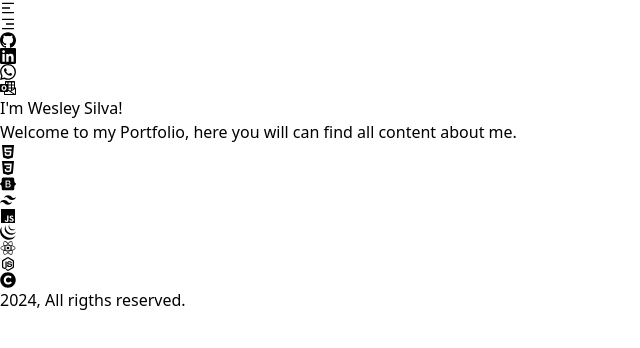
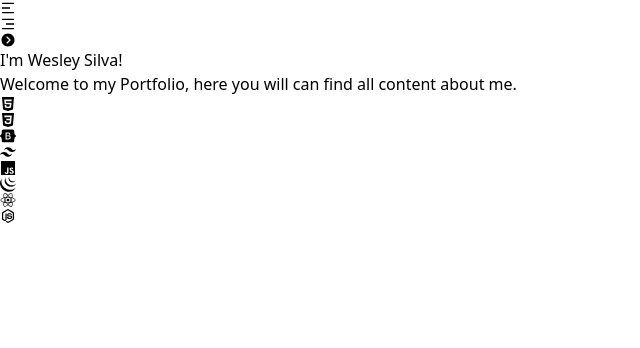
Before and after one commit to wesley-silv/Portfolio-React-JS, a React (Vite) app: page / in a window 1280 px wide. Shown: the top 348 px of the page, without its empty margins (0-640 px from the left). Built offline with nearby package versions, Linux system fonts and the light colour scheme.

Commit message:
Rework in stack code, rewrite the code of brach main.

```diff
--- a/src/App.jsx
+++ b/src/App.jsx
@@ -2,7 +2,6 @@ import './App.css'
 import MenuToggle from './components/menu-toggle'
 import Media from './components/media'
 import Banner from './components/banner'
-import Footer from './components/footer'
 import Stack from './components/stack'
 
 const App = () => {
@@ -13,7 +12,6 @@ const App = () => {
       <Media />
       <Banner />
       <Stack />
-      <Footer />
     </div>
   )
 }
--- a/src/components/banner.jsx
+++ b/src/components/banner.jsx
@@ -2,11 +2,11 @@ const Banner = () => {
 
   return (
 
-    <div className="mx-20 my-4">
-      <h1 className="my-4 text-3xl font-extrabold italic text-indigo-800 drop-shadow-lg">
+    <div className="mx-28 mb-12">
+      <h2 className="mb-4 text-4xl font-extrabold italic text-indigo-800 drop-shadow-lg">
         I'm Wesley Silva!
-      </h1>
-      <h2 className="text-lg text-wrap font-bold italic text-indigo-500 mx-10">
+      </h2>
+      <h2 className="text-lg font-bold italic text-indigo-500 mx-10">
         Welcome to my Portfolio, here you will can find all content about me.
       </h2>
     </div>
--- a/src/components/footer.jsx
+++ b/src/components/footer.jsx
@@ -5,9 +5,9 @@ const Footer = () => {
   const copyRight = '2024, All rigths reserved.'
 
   return (
-    <div className="bg-blue-600 w-full text-white absolute bottom-0 p-4">
+    <div className="bg-blue-600 w-full text-gray-300 relative bottom-0 p-2">
       <article className='text-center text-gray-300'>
-        <FaCopyright className='inline-block m-2' size={16} />
+        <FaCopyright className='inline-block m-2  text-gray-300' size={20} />
         <span className='inline-block'>{copyRight}</span>
       </article>
     </div>
--- a/src/components/media.jsx
+++ b/src/components/media.jsx
@@ -1,10 +1,29 @@
 import { SiMicrosoftoutlook, SiLinkedin, SiGithub, SiWhatsapp } from "react-icons/si";
+import { IoIosArrowDroprightCircle, IoIosArrowDropdownCircle  } from "react-icons/io";
+
+import React, {useState} from 'react'
 
 const Media = () => {
 
+  const [isOpen, setIsOpen] = useState(true)
+  const [isSlide, setIsSlide] = useState(true)
+
+  const mediaOpen = () => {
+    setIsOpen(!isOpen)
+    setIsSlide(!isSlide)
+  }
+
+  const buttonOpen = <IoIosArrowDroprightCircle className='m-3 text-gray-400 size-8 hover:cursor-pointer hover:border-collapse duration-500'  title='Touch to open' onClick={mediaOpen}/>
+  const buttonClose = <IoIosArrowDropdownCircle className='m-3 text-gray-400 size-8 hover:cursor-pointer hover:border-collapse duration-500'  title='Touch to close' onClick={mediaOpen}/>
   return (
-    <div className="text-blue-500 min-w-full relative right-12 hover:right-0 duration-300 z-0" title='Touch to open'>
-      <section className="bg-gray-300 inline-block my-4 px-2 absolute z-10 rounded">
+    <div className="">
+      {
+        isOpen ? buttonOpen : buttonClose
+      }
+      {
+        isSlide ? <></>
+       :
+       <section className="bg-gray-300 inline-block absolute z-10 px-4 rounded">
         <a href='https://github.com/wesley-silv' target="_blank">
           <SiGithub className='m-3 text-black size-7 hover:cursor-pointer hover:border-collapse' target='_blank' title='Go to GitHub'/>
         </a>
@@ -18,6 +37,8 @@ const Media = () => {
           <SiMicrosoftoutlook className='m-3 text-blue-500 size-7 hover:cursor-pointer hover:border-collapse' target='_blank' title='Go to Outlook' />
         </a>
       </section>
+      }
+
     </div>
   )
 }
--- a/src/components/menu-toggle.jsx
+++ b/src/components/menu-toggle.jsx
@@ -14,16 +14,16 @@ const MenuToggle = () => {
     setIsShow(!isShow)
   }
 
-  let openMenu = < RiMenu2Line className="text-gray-200 size-10 cursor-pointer absolute right-0 mx-4" title="Open menu"/>;
-  let closeMenu = < RiMenu3Line className="text-gray-200 size-10 cursor-pointer absolute right-0 mx-4" title="Close menu" />;
+  let openMenu = < RiMenu2Line className="text-gray-200 size-10 cursor-pointer absolute right-0 mx-4" onClick={handleListClick}/>;
+  let closeMenu = < RiMenu3Line className="text-gray-200 size-10 cursor-pointer absolute right-0 mx-4" onClick={handleListClick}/>;
 
   return (
-    <div className="bg-blue-500 w-full h-16 p-4 relative z-0" onClick={handleListClick}>
+    <div className="bg-blue-500 w-full h-16 p-3 relative">
       {
       isList ? openMenu : closeMenu
       }
       { isShow ? closeMenu :
-        <ul className="up-menu bg-gray-300 text-blue-800 font-bold text-lg w-56 p-2 absolute z-10 right-0 top-20 rounded text-center uppercase max-sm:w-60" >
+        <ul className="bg-gray-300 text-blue-800 font-bold w-60 p-2 py-4 absolute right-0 top-20 rounded text-center text-lg" >
         <li className="hover:cursor-pointer hover:bg-gray-400 rounded px-12">Home</li>
         <li className="hover:cursor-pointer hover:bg-gray-400 rounded px-12">About me</li>
         <li className="hover:cursor-pointer hover:bg-gray-400 rounded px-12">Stack</li>
--- a/src/components/stack.jsx
+++ b/src/components/stack.jsx
@@ -8,6 +8,8 @@ const Stack = () => {
   const [isReact, setIsReact] = useState(true)
   const [isJavaScript, setIsJavaScript] = useState(true)
 
+  const [isNode, setIsNode] = useState(true)
+
   const handleReact = () => {
     setIsReact(!isReact)
   }
@@ -15,9 +17,13 @@ const Stack = () => {
     setIsJavaScript(!isJavaScript)
   }
 
+  const handleNode = () => {
+    setIsNode(!isNode)
+  }
+
   return (
     <div >
-      <section className="mx-16 m-24 text-4xl flex">
+      <section className="flex mx-24 text-4xl">
       <IoLogoHtml5 className="text-red-500 cursor-pointer m-1"/>
       <IoLogoCss3 className="text-blue-500 cursor-pointer m-1"/>
       <SiBootstrap className="text-blue-700 cursor-pointer m-1"/>
@@ -25,17 +31,22 @@ const Stack = () => {
       <IoLogoJavascript className="text-yellow-500 cursor-pointer m-1" onClick={handleJavaScript}/>
       <SiJquery className="text-blue-600 cursor-pointer m-1"/>
       <IoLogoReact className="text-blue-500 cursor-pointer m-1" onClick={handleReact}/>
-      <IoLogoNodejs className="text-green-500 cursor-pointer m-1"/>
+      <IoLogoNodejs className="text-green-500 cursor-pointer m-1" onClick={handleNode}/>
       </section>
-      <article className="absolute top-64 my-16 mx-8 p-4 flex">
+      <article className="flex mx-32 my-6">
       {
-        isReact ? <p className="drop-shadow-lg text-xl"></p> : <article className=" h-60 w-96 block text-blue-700 bg-gray-200 rounded-md shadow-lg drop-shadow-md p-4 text-center text-lg">
+        isReact ? <p className="drop-shadow-lg text-xl"></p> : <article className="w-96 block text-blue-700 bg-gray-200 rounded-md shadow-lg drop-shadow-md p-4 text-center text-lg">
           React is a fantastic framework! I use to create responsive fronts, structure components in displays, insert icons, change of states that management dynamic interactions to user, and many more.
         </article>
       }
       {
-        isJavaScript ? <p className="drop-shadow-lg text-xl"></p> : <article className=" h-60 w-96 block text-black bg-yellow-200 rounded-md shadow-lg drop-shadow-md p-4 text-center text-lg">
+        isJavaScript ? <p className="drop-shadow-lg text-xl"></p> : <article className="w-96 block text-black bg-yellow-200 rounded-md shadow-lg drop-shadow-md p-4 text-center text-lg">
           JavaScript is a language of programation that use to create my projects, her can be in different integrations such as, creations of API, apply dynamism in the interactions of user with display, activete mechanism of serch in browsers, do query in databases between others use.
+        </article>
+      }
+      {
+        isNode ? <p className="drop-shadow-lg text-xl"></p> : <article className="w-96 block text-gray-200 bg-green-500 rounded-md shadow-lg drop-shadow-md p-4 text-center text-lg">
+          Node is a runtime of development with JavaScript!
         </article>
       }
       </article>
```
